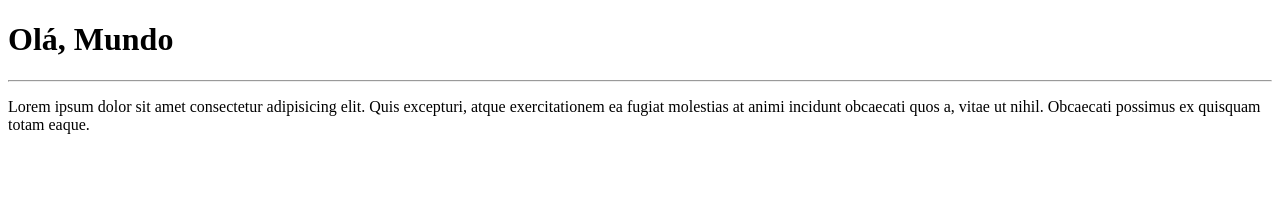
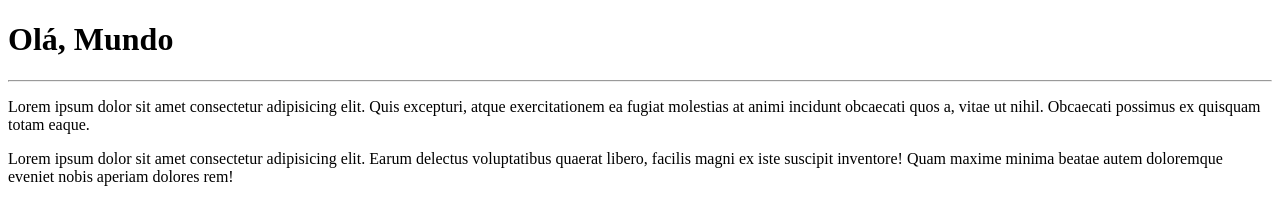
Before and after one commit to renansquarecom/Ola-Mundo, a plain HTML site: page site-exemplo/index.html in a window 1280 px wide. Drawn offline with Linux system fonts and the light colour scheme.

Commit message:
Adicionei mais um parágrafo

```diff
--- a/site-exemplo/index.html
+++ b/site-exemplo/index.html
@@ -9,5 +9,6 @@
   <h1>Olá, Mundo</h1>
   <hr>
   <p>Lorem ipsum dolor sit amet consectetur adipisicing elit. Quis excepturi, atque exercitationem ea fugiat molestias at animi incidunt obcaecati quos a, vitae ut nihil. Obcaecati possimus ex quisquam totam eaque.</p>
+  <p> Lorem ipsum dolor sit amet consectetur adipisicing elit. Earum delectus voluptatibus quaerat libero, facilis magni ex iste suscipit inventore! Quam maxime minima beatae autem doloremque eveniet nobis aperiam dolores rem!</p>
 </body>
 </html>
```
